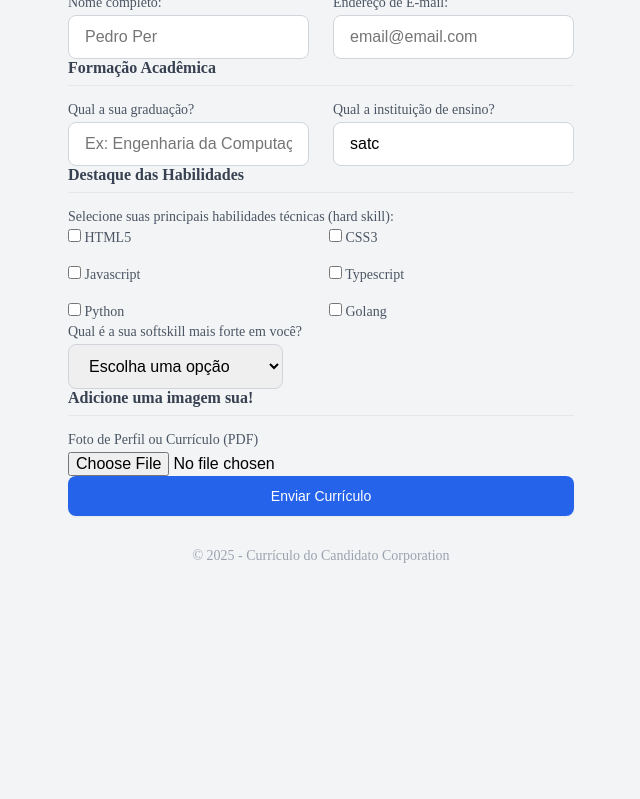
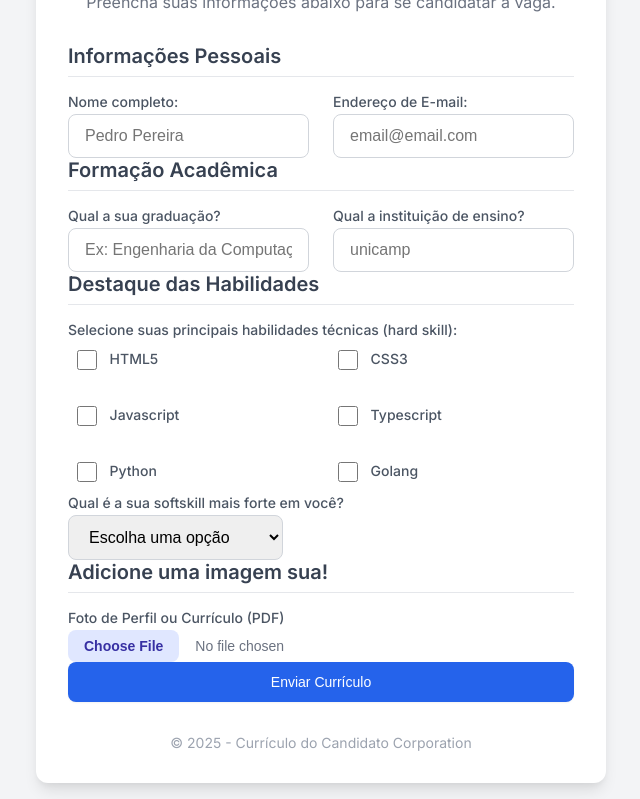
Before and after one commit to joaopaulomts/formulario_candidato, a plain HTML site: page index.html in a window 1280 px wide. Shown: the part 100-899 px from the top of the page, without its empty margins (319-959 px from the left). Before the commit the page ends 800 px from the top, so only its background shows below. Drawn offline with Linux system fonts and the light colour scheme.

Commit message:
atualização com css melhorado

```diff
--- a/index.html
+++ b/index.html
@@ -9,6 +9,9 @@
   <meta name="keywords" content="currículo, candidato, teste, HTML, CSS" />
   <link rel="stylesheet" href="styles.css" />
   <title>Formulário Currículo</title>
+  <link rel="preconnect" href="https://fonts.googleapis.com">
+<link rel="preconnect" href="https://fonts.gstatic.com" crossorigin>
+<link href="https://fonts.googleapis.com/css2?family=Inter:ital,opsz,wght@0,14..32,100..900;1,14..32,100..900&display=swap" rel="stylesheet">
 </head>
 
 <body>
@@ -16,14 +19,16 @@
   <form action="#" method="post" enctype="multipart/form-data">
     <main>
       <div class="form-container">
+      <div class="form-header">
           <h1>Formulário para o Candidato</h1>
           <p>Preencha suas informações abaixo para se candidatar à vaga.</p>
+        </div>
 
           <legend>Informações Pessoais</legend>
           <div class="form-grid">
             <div>
               <label for="name">Nome completo: </label>
-              <input type="text" name="name" id="name" placeholder="Pedro Per" required />
+              <input type="text" name="name" id="name" placeholder="Pedro Pereira" required />
             </div>
             <div>
                <label for="email">Endereço de E-mail: </label>
@@ -37,8 +42,8 @@
             <input type="text" name="curso" id="curso" placeholder="Ex: Engenharia da Computação" required />
           </div>
           <div>
-            <label for="text">Qual a instituição de ensino?</label>
-            <input type="text" name="instituicao" id="instituicao" value="satc" required />
+            <label for="instiuicao">Qual a instituição de ensino?</label>
+            <input type="text" name="instituicao" id="instituicao" placeholder="unicamp" required />
           </div>
         </div>
         <legend>Destaque das Habilidades</legend>
@@ -72,12 +77,12 @@
           </div>
           <div>
             <label for="softskill">Qual é a sua softskill mais forte em você?</label>
-            <select name="softskill" id="softskill" required>
-              <option value="">Escolha uma opção</option>
-              <option value="comunicacao">Comunicação</option>
-              <option value="inteligencia">Inteligência Emocional</option>
-              <option value="pontualidade">Pontualidade</option>
-              <option value="curiosidade">Curiosidade</option>
+            <select id="softskill" name="softskill">
+              <option>Escolha uma opção</option>
+              <option>Comunicação</option>
+              <option>Inteligência Emocional</option>
+              <option>Pontualidade</option>
+              <option>Curiosidade</option>
             </select>
           </div>
         </div>
@@ -85,7 +90,7 @@
         <section>
           <legend>Adicione uma imagem sua!</legend>
           <div>
-            <label for="avatar">Foto de Perfil ou Currículo (PDF)</label>
+            <label for="arquivo">Foto de Perfil ou Currículo (PDF)</label>
             <input required type="file" id="arquivo" name="arquivo"/>
           </div>
           </section>
@@ -97,6 +102,7 @@
     <p>© 2025 - Currículo do Candidato Corporation</p>
   </footer>
   </div>
+  </div>
   </main>
 </body>
 </html>
--- a/styles.css
+++ b/styles.css
@@ -14,13 +14,17 @@ body {
   justify-content: center;
   min-height: 100vh;
   padding: 1rem;
+  font-family: "Inter", sans-serif;
+  font-optical-sizing: auto;
+  font-weight: 400;
+  font-style: normal;
 }
 
-.form-conteiner {
+.form-container {
   background-color: #ffffff;
   box-shadow: 0 10px 15px -3px rgba(0, 0, 0, 0.1),
     0 4px 6px -2px rgba(0, 0, 0, 0.05);
-  border-radius: 0.75;
+  border-radius: 0.75rem;
   width: 100%;
   max-width: 48rem;
   padding: 2rem;
@@ -48,15 +52,8 @@ form {
   gap: 1.5rem;
 }
 
-fieldset {
-  border: none;
-  display: flex;
-  flex-direction: column;
-  gap: 1rem;
-}
-
 legend {
-  font-size: 1.25;
+  font-size: 1.25rem;
   font-weight: 600;
   color: #374151;
   border-bottom: 1px solid #e5e7eb;
@@ -144,3 +141,47 @@ footer p {
     grid-template-columns: repeat(2, 1fr);
   }
 }
+
+.checkbox-label {
+  display: flex;
+  align-itens: center;
+  gap: 0.75rem;
+  padding: 0.5rem;
+  border-radius: 0.5rem;
+  cursor: pointer;
+  transition: background-color 0.2s;
+}
+
+.checkbox-label:hover {
+  background-color: #f9fafb;
+}
+
+input[type="checkbox"] {
+  height: 1.25rem;
+  width: 1.35rem;
+  border-radius: 0.25rem;
+  border-color: #d1d5db;
+  color: #2563eb;
+}
+
+input[type="file"] {
+  font-size: 0.875rem;
+  color: #6b7280;
+}
+
+input[type="file"]::file-selector-button {
+  margin-right: 1rem;
+  padding: 0.5rem 1rem;
+  border-radius: 0.5rem;
+  border: none;
+  fonte-size: 0.875rem;
+  font-weight: 600;
+  background-color: #e0e7ff;
+  color: #3730a3;
+  cursor: pointer;
+  transition: background-color 0.2s;
+}
+
+input[type="file"]::file-selector-button:hover {
+  background-color: #c7d2fe;
+}
```
